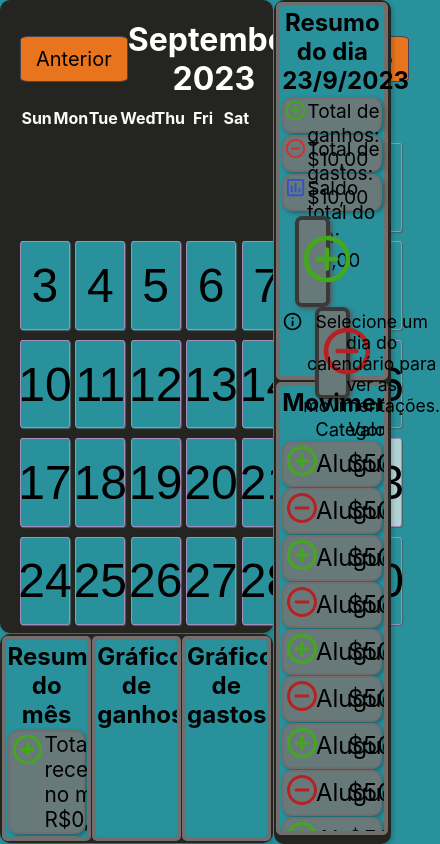
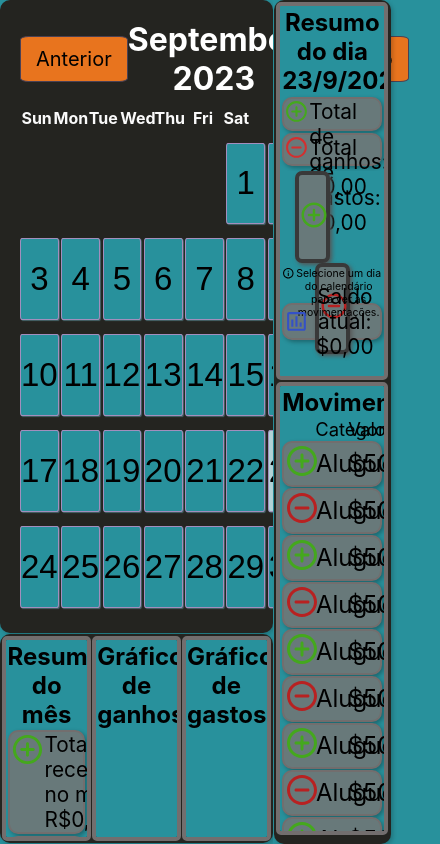
Before and after one commit to gahh2001/financeiro-web, a React (Create React App) app: page / in a window 390 px wide. Shown: the whole page, 440 px wide, since content can reach past the window. Built offline with nearby package versions, Linux system fonts and the light colour scheme; no server answers.

Commit message:
ajusta responsividade

```diff
--- a/src/componentes/Calendario/CalendarioStyle.scss
+++ b/src/componentes/Calendario/CalendarioStyle.scss
@@ -62,11 +62,51 @@
 		display: grid;
 		grid-template-columns: repeat(7, 1fr);
 		align-items: center;
-		height: 83%;
-		margin-bottom: 20%;
+		height: 87%;
+		margin-bottom: 2%;
+		grid-gap: 1.1%;
+		@media (max-width: 1570px) {
+			height: 82%;
+		}
+		@media (max-width: 1250px) {
+			height: 80%;
+		}
 
 		.day {
-			width: 90%;
+			width: 100%;
+			height: 90%;
+			text-align: center;
+			border: 1px solid #a38ebd;
+			border-radius: 5%;
+			box-shadow: 1px 1px 1px #466469;
+			font-family: sans-serif;
+			cursor: pointer;
+			justify-content: center;
+			display: flex;
+			align-items: center;
+
+			&:hover {
+				background-color: #a0c9cd;
+			}
+			@media (max-width: 1850px) {
+				font-size: 45px;
+			}
+			@media (max-width: 1800px) {
+				font-size: 40px;
+			}
+			@media (max-width: 1550px) {
+				font-size: 38px;
+			}
+			@media (max-width: 1350px) {
+				font-size: 35px;
+			}
+			@media (max-width: 1250px) {
+				font-size: 33px;
+			}
+		}
+		.selected-day {
+			background-color: #b2d3d6;
+			width: 100%;
 			height: 90%;
 			text-align: center;
 			border: 1px solid #a38ebd;
@@ -79,24 +119,21 @@
 			display: flex;
 			align-items: center;
 
-			&:hover {
-				background-color: #a0c9cd;
+			@media (max-width: 1850px) {
+				font-size: 45px;
 			}
-		}
-		.selected-day {
-			background-color: #b2d3d6;
-			width: 90%;
-			height: 90%;
-			text-align: center;
-			border: 1px solid #a38ebd;
-			border-radius: 5%;
-			box-shadow: 1px 1px 1px #466469;
-			font-size: 300%;
-			font-family: sans-serif;
-			cursor: pointer;
-			justify-content: center;
-			display: flex;
-			align-items: center;
+			@media (max-width: 1800px) {
+				font-size: 40px;
+			}
+			@media (max-width: 1550px) {
+				font-size: 38px;
+			}
+			@media (max-width: 1350px) {
+				font-size: 35px;
+			}
+			@media (max-width: 1250px) {
+				font-size: 33px;
+			}
 		}
 	}
 }
--- a/src/componentes/InformacoesDoDiaCard/InformacoesDoDia.scss
+++ b/src/componentes/InformacoesDoDiaCard/InformacoesDoDia.scss
@@ -9,12 +9,11 @@
 	margin-left: 1px;
 
 
-
 	.titulo {
 		height: auto;
 		background-color: transparent;
 		font-weight: bold;
-		font-size: 150%;
+		font-size: 1.5rem;
 		text-align: center;
 		margin-bottom: 1.7%;
 	}
@@ -27,17 +26,16 @@
 		border-radius: 5px;
 		padding: 1.7%;
 		margin-bottom: 1.5%;
-		overflow: visible;
+		overflow: hidden;
 
 		svg {
 			background-color: transparent;
 			font-size: 120%;
 		}
 		.info-dia {
-			height: 10%;
+			height: 2.1rem;
 			background-color: #68797A;
-			font-size: 120%;
-			text-align: left;
+			font-size: 1.3rem;
 			margin-bottom: 2%;
 			display: flex;
 			border-radius: 10px;
@@ -58,7 +56,21 @@
 			button {
 				svg {
 					background-color: transparent;
-					font-size: 350%;
+					@media (max-width: 1850px) {
+						font-size: 65px;
+					}
+					@media (max-width: 1800px) {
+						font-size: 60px;
+					}
+					@media (max-width: 1550px) {
+						font-size: 50px;
+					}
+					@media (max-width: 1350px) {
+						font-size: 40px;
+					}
+					@media (max-width: 1250px) {
+						font-size: 30px;
+					}
 				}
 
 				font-size: 100%;
@@ -77,11 +89,47 @@
 		}
 
 		.dica {
+			justify-content: center;
+			text-align: center;
 			background-color: transparent;
 			width: 100%;
 			height: 10%;
-			font-size: 110%;
+			font-size: 18px;
 			display: flex;
+
+			@media (max-width: 1850px) {
+				font-size: 17px;
+			}
+			@media (max-width: 1800px) {
+				font-size: 15px;
+			}
+			@media (max-width: 1550px) {
+				font-size: 13px;
+			}
+			@media (max-width: 1350px) {
+				font-size: 12.5px;
+			}
+			@media (max-width: 1250px) {
+				font-size: 10.5px;
+			}
+		}
+
+		.saldo{
+			justify-content: center;
+			height: 10%;
+			width: 100%;
+			background-color: #68797A;
+			font-size: 1.3rem;
+			align-items: center;
+			text-align: center;
+			display: flex;
+			border-radius: 10px;
+			box-shadow: 2px 2px 4px rgba(0, 0, 0, 0.3);
+			border: 2px double #726e6e;
+
+			svg {
+				background-color: transparent;
+			}
 		}
 
 		.conteudo {
--- a/src/componentes/InformacoesDoDiaCard/InformacoesDoDia.tsx
+++ b/src/componentes/InformacoesDoDiaCard/InformacoesDoDia.tsx
@@ -1,4 +1,4 @@
-import React from 'react';
+import React, { useEffect, useState } from 'react';
 import './InformacoesDoDia.scss';
 import {
 	AddCircleOutlineRounded,
@@ -6,45 +6,63 @@ import {
 	AssessmentOutlined,
 	RemoveCircleOutlineRounded
 } from '@mui/icons-material';
+import { MovimentacaoService } from '../../services/MovimentacaoService';
+import back from '../../http';
+import { IMovimentacao } from '../../interfaces/IMovimentacao';
 
 interface InformacoesDoDiaProps {
 	selectedDate: Date;
 }
 
 const InformacoesDoDia: React.FC<InformacoesDoDiaProps> = ({ selectedDate }) => {
+
+	const [movimentacoesDoDia, setMovimentacoesDoDia] = useState<IMovimentacao[]>([]);
+
+	useEffect(() => {
+		const buscaMovimentacoesDoDia = async () => {
+			try {
+				const movimentacaoService = new MovimentacaoService(back);
+				const dia = selectedDate;
+				const response = await movimentacaoService.getMovimentacao(1,
+							dia.getTime(), dia.getTime());
+				if (response?.data) {
+					setMovimentacoesDoDia(response.data);
+				}
+			} catch (error) {
+				console.error('Erro ao buscar movimentações:', error);
+			}
+		};
+
+		buscaMovimentacoesDoDia();
+	}, [selectedDate]);
+
 	return (
 		<div className="informacoes-do-dia">
 			<div className="card-resumo-dia">
 				<div className="titulo">
-					Resumo do dia {selectedDate.getDate()}/{selectedDate.getMonth() +1}/{selectedDate.getFullYear()}
+					Resumo do dia {selectedDate.getDate()}/{selectedDate.getMonth() +1}/{selectedDate.getFullYear() }
 				</div>
 				<div className="info-dia">
 					<AddCircleOutlineRounded
 						sx={{ color: "#44A81D" }}
 						fontSize="large"
 					>
-					</AddCircleOutlineRounded>Total de ganhos: $10,00
+					</AddCircleOutlineRounded>
+					Total de ganhos: ${somaDia(movimentacoesDoDia, "POSITIVO").toFixed(2).replace('.', ',')}
 				</div>
 				<div className="info-dia">
 					<RemoveCircleOutlineRounded
 						color="error"
 						fontSize="large"
 					>
-					</RemoveCircleOutlineRounded>Total de gastos: $10,00
-				</div>
-				<div className="info-dia">
-					<AssessmentOutlined
-						sx={{ color: "#3451C7" }}
-						fontSize="large"
-					>
-					</AssessmentOutlined>Saldo total do dia: $0,00
+					</RemoveCircleOutlineRounded>
+					Total de gastos: ${somaDia(movimentacoesDoDia, "NEGATIVO").toFixed(2).replace('.', ',')}
 				</div>
 				<div className="buttons">
 					<button style={{ marginRight: "40px" }}>
 						<AddCircleOutlineRounded
 							sx={{ color: "#44A81D" }}
 							fontSize="inherit"
-
 						>
 						</AddCircleOutlineRounded>
 					</button>
@@ -56,11 +74,18 @@ const InformacoesDoDia: React.FC<InformacoesDoDiaProps> = ({ selectedDate }) =>
 						</RemoveCircleOutlineRounded>
 					</button>
 				</div>
-				<div className="dica" style={{ textAlign: "center" }}>
+				<div className="dica">
 					<InfoOutlined
 						fontSize="small"
 					>
 					</InfoOutlined>Selecione um dia do calendário para ver as movimentações.
+				</div>
+				<div className="saldo">
+					<AssessmentOutlined
+						sx={{ color: "#3451C7" }}
+						fontSize="large"
+					>
+					</AssessmentOutlined>Saldo atual: $0,00
 				</div>
 			</div>
 			<div className="card-movimentacoes">
@@ -194,6 +219,16 @@ const InformacoesDoDia: React.FC<InformacoesDoDiaProps> = ({ selectedDate }) =>
 			</div>
 		</div>
 	);
+
+	function somaDia(movimentacoes: IMovimentacao[], tipoMovimentacao: string) {
+		let soma = 0;
+		for (const movimentacao of movimentacoes) {
+			if (movimentacao.tipoMovimentacao.toUpperCase() === tipoMovimentacao) {
+				soma += movimentacao.valor;
+			}
+		}
+		return soma;
+	}
 };
 
 export default InformacoesDoDia;
```
